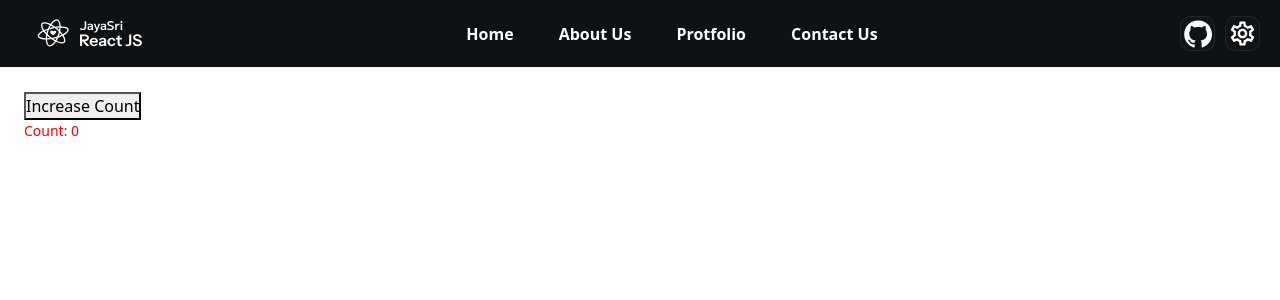
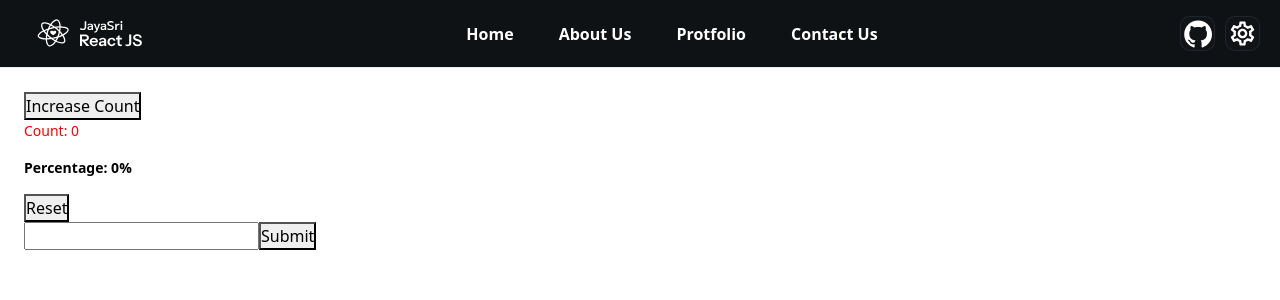
Before and after one commit to jayasri176/first-react, a React (Create React App) app: page / in a window 1280 px wide. Shown: the top 300 px of the page. Built offline with nearby package versions, Linux system fonts and the light colour scheme.

Commit message:
code done

```diff
--- /dev/null
+++ b/src/components/comman/hooks/trackUserTyping.js
@@ -0,0 +1,30 @@
+import { useDebugValue, useEffect, useState, useTransition } from "react";
+
+export const trackUerTyping=(inputValue)=>{
+   const [isTyping, setIsTyping] = useState(false);
+   useEffect(()=>{
+      setIsTyping(true);
+      setTimeout(()=>{
+         setIsTyping(false);
+      }, 2000)
+   }, [inputValue])
+
+   useDebugValue(isTyping?"Typing":"Not Typing")
+   return isTyping;
+}
+
+export const userId=()=>{
+   const [id, setId] = useState(0);
+   useEffect(()=>{
+      if(!id){
+         if(localStorage.getItem("userId")){
+            setId(localStorage.getItem("userId"))
+         }else{
+            let userId = Math.floor(Math.random() * 1000000)
+            localStorage.setItem("userId", userId);
+            setId(userId)
+         }
+      }
+   }, [id])
+   return {userUniqueId:id}
+}
--- a/src/components/layout/index.jsx
+++ b/src/components/layout/index.jsx
@@ -1,27 +1,68 @@
-import React, { useEffect, useState } from "react"
+import React, { useCallback, useDebugValue, useEffect, useImperativeHandle, useLayoutEffect, useMemo, useRef, useState } from "react"
 import SideBar from "./components/sideBar"
 import TopBar from "./components/tobBar"
+import CustomInput from "./input";
+import { userId } from "../comman/hooks/trackUserTyping";
 
 const Layout = () => { //arrow function components this following ES6 standard
+    const {userUniqueId} = userId()
+    console.log("userUniqueId", userUniqueId)
     const [count, setCount] = useState(0);
-
-    useEffect(()=>{
+    const inputValueRef= useRef(null);
+    useEffect(() => {
         let previousCount = localStorage.getItem("count");
-        if(previousCount){
+        if (previousCount) {
             setCount(Number(previousCount))
         }
     }, [])
+
+    // useLayoutEffect(() => {
+    //     if (countRef?.current) {
+    //         if (count > 30) {
+    //             countRef.current.style.color = "green"
+    //         } else {
+    //             countRef.current.style.color = "yellow"
+    //         }
+    //     }
+    // }, [count])
+
+
+    const Percentage = useMemo(() => {
+        return (count * 100) / 100
+    }, [count])
+
+
+    const handleClick = useCallback((countNew) => {
+        let newCount = (countNew + count)
+        localStorage.setItem("count", newCount);
+        setCount(newCount)
+    }, [count])
+
+
+    const handleFormSubmit=()=>{
+        if(inputValueRef.current){
+            console.log("Parent Side-->",inputValueRef.current.getValue())
+        }
+
+    }
+
     return (
         <>
-            <TopBar  />
+            <TopBar />
             <SideBar />
             <main className="container-fluid p-4">
-                <button onClick={()=>{
-                    let newCount = (count+1)
-                    localStorage.setItem("count", newCount);
-                    setCount(newCount)
+                <button onClick={() => {
+                    handleClick(1)
+
                 }}>Increase Count</button>
-                <p style={{color:'red'}}>Count: {count}</p>
+                <p style={{ color: 'red' }}>Count: {count}</p>
+                <p style={{ color: 'black', fontWeight: 600 }}>Percentage: {
+                    Percentage
+                }%</p>
+                <button onClick={() => { setCount(0); localStorage.setItem("count", 0) }}>Reset</button>
+<br/>
+                <CustomInput ref={inputValueRef}/>
+                <button onClick={()=>handleFormSubmit()}>Submit</button>
             </main>
         </>
     )
--- /dev/null
+++ b/src/components/layout/input.jsx
@@ -0,0 +1,23 @@
+import React, { useDeferredValue, useImperativeHandle, useRef, useState, useTransition } from 'react';
+import { trackUerTyping } from '../comman/hooks/trackUserTyping';
+const CustomInput=({ref})=>{
+   const [input, setInput] = useState("");
+   // const isUserTyping = trackUerTyping(input)
+   // const defferHook = useDeferredValue(input, { timeoutMs: 2000 });
+   const inputRef = useRef();
+   useImperativeHandle(ref, ()=>({
+      getValue:()=> input
+   }))
+
+   const [isPending, startTransaction] = useTransition();
+
+   console.log("UserTyping", isPending?"Typing":"Not Typing")
+   return(
+      <input ref={inputRef} value={input} type="text" onChange={(e)=>{
+         startTransaction(()=>{
+            setInput(e.target.value)
+         })
+      }}/>
+   )
+}
+export default CustomInput;
```
Also changed, not shown: 1 other file (tests, documents, lock files or other folders).
